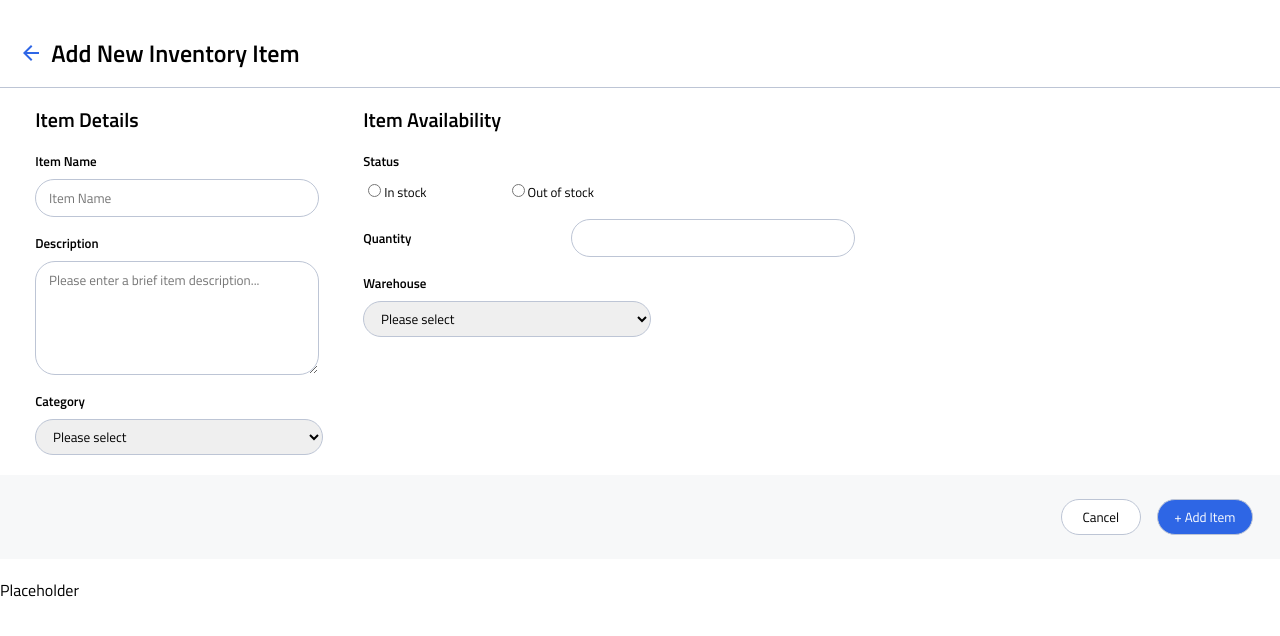
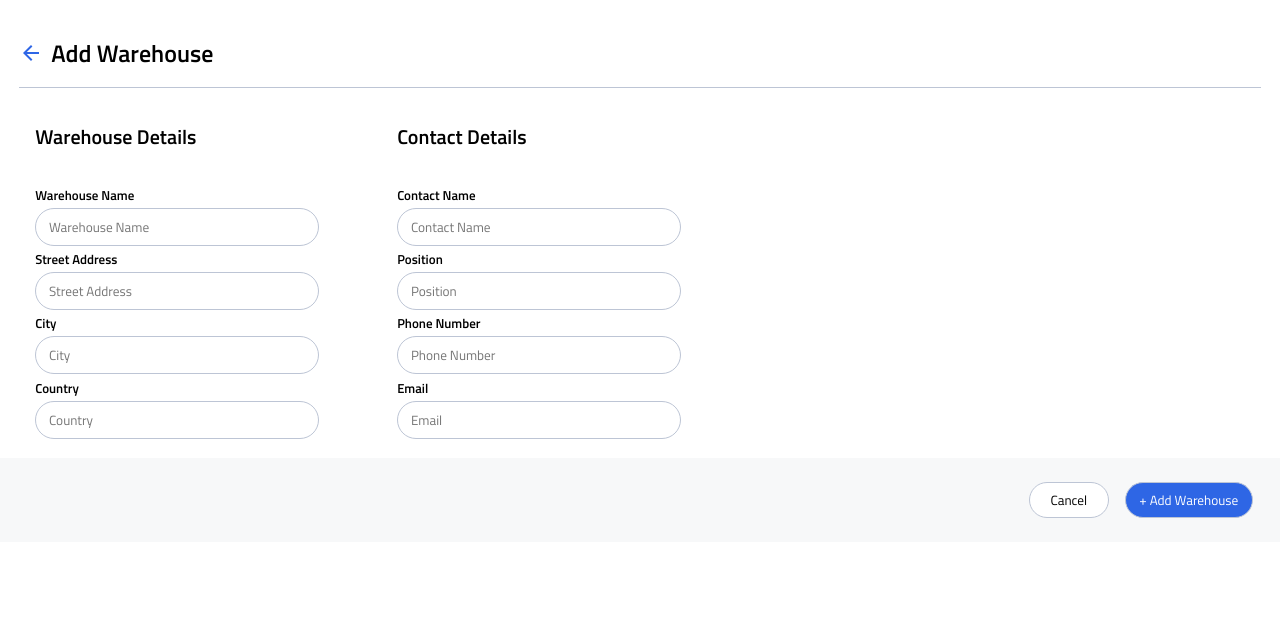
Before and after one commit to faizasidd/Instock, a React (Create React App) app: page /warehouse/add in a window 1280 px wide. Shown: the top 636 px of the page. Built offline with nearby package versions, Linux system fonts and the light colour scheme.

Commit message:
Connected get, post, put for warehouse and routed app to actual components for EditWarehouse, AddWarehouse, and AddInventoryItem

```diff
--- a/src/App.js
+++ b/src/App.js
@@ -11,18 +11,16 @@ import AddInventoryItem from "./components/AddInventoryItem/AddInventoryItem";
 function App() {
   return (
     <BrowserRouter>
-      <AddInventoryItem />
-
       <Switch>
         <Route path="/" exact component={Placeholder} />
         {/* <Route path="/warehouses" component={Placeholder} /> */}
+        <Route path="/warehouse/edit/:warehouseId" component={EditWarehouse} />
+        <Route path="/warehouse/add" component={AddWarehouse} />
         <Route path="/warehouse/:warehouseId" component={Placeholder} />
-        <Route path="/warehouse/edit/:warehouseId" component={Placeholder} />
-        <Route path="/warehouse/add" component={Placeholder} />
+        <Route path="/inventory/edit/:inventoryId" component={Placeholder} />
+        <Route path="/inventory/add" component={AddInventoryItem} />
+        <Route path="/inventory/:inventoryId" component={Placeholder} />
         <Route path="/inventory" component={Placeholder} />
-        <Route path="/inventory/:inventoryId" component={Placeholder} />
-        <Route path="/inventory/edit/:inventoryId" component={Placeholder} />
-        <Route path="/inventory/add" component={Placeholder} />
       </Switch>
     </BrowserRouter>
   );
--- a/src/components/AddWarehouse/AddWarehouse.js
+++ b/src/components/AddWarehouse/AddWarehouse.js
@@ -3,19 +3,28 @@ import "./AddWarehouse.scss";
 import arrowBack from "../../assets/icons/arrow_back-24px.svg";
 import WarehouseForm from "../WarehouseForm/WarehouseForm";
 import useForm from "../../utils/useForm";
+import axios from 'axios';
 
 const AddWarehouse = (props) => {
   const [warehouse, setWarehouse] = useState({
-    id: "",
-    name: "",
-    address: "",
-    city: "",
-    country: "",
-    contactName: "", //I flattened the contact part - this will have to be adjusted in the backend
-    contactPosition: "",
-    contactPhone: "",
-    contactEmail: "",
   });
+
+  const addWarehouse = (e) => {
+    e.preventDefault();
+    if (handleSubmit(e, warehouse)) {
+      axios
+        .post(
+          'http://localhost:8080/warehouses/',
+          warehouse,
+          {
+            "Content-Type": "application/json",
+          }
+        )
+        .then((response) => {
+          console.log(response);
+        });
+    }
+  };
   const { handleChange, values, errors, handleSubmit } = useForm();
   const handleInputChange = (e) => {
     handleChange(e);
@@ -40,7 +49,7 @@ const AddWarehouse = (props) => {
       <div className="add-warehouse__button-container">
         <button className="add-warehouse__button">Cancel</button>
         <button
-          onClick={(e) => handleSubmit(e, warehouse)}
+          onClick={addWarehouse}
           type="submit"
           value="submit"
           className="add-warehouse__button--save"
--- a/src/components/EditWarehouse/EditWarehouse.js
+++ b/src/components/EditWarehouse/EditWarehouse.js
@@ -1,35 +1,41 @@
-import React, { useState } from "react";
+import React, { useState, useEffect } from "react";
 import "./EditWarehouse.scss";
 import arrowBack from "../../assets/icons/arrow_back-24px.svg";
 import WarehouseForm from "../WarehouseForm/WarehouseForm";
 import useForm from "../../utils/useForm";
+import axios from "axios";
 
-const EditWarehouse = () => {
-  // const [warehouse, setWarehouse] = useState({
-  //   id: "5bf7bd6c-2b16-4129-bddc-9d37ff8539e9",
-  //   name: "Washington",
-  //   address: "33 Pearl Street SW",
-  //   city: "Washington",
-  //   country: "USA",
-  //   contact: {
-  //     name: "Greame Lyon",
-  //     position: "Warehouse Manager",
-  //     phone: "+1 (646) 123-1234",
-  //     email: "glyon@instock.com",
-  //   },
-  // });
+const EditWarehouse = (props) => {
+  const [warehouse, setWarehouse] = useState({});
 
-  const [warehouse, setWarehouse] = useState({
-    id: "5bf7bd6c-2b16-4129-bddc-9d37ff8539e9",
-    name: "Washington",
-    address: "33 Pearl Street SW",
-    city: "Washington",
-    country: "USA",
-    contactName: "Greame Lyon", //I flattened the contact part - this will have to be adjusted in the backend
-    contactPosition: "Manager",
-    contactPhone: "+1 (646) 123-1234",
-    contactEmail: "glyon@instock.com",
-  });
+  const fetchWarehouse = () => {
+    // axios.get(`http://localhost:8080/warehouses/${props.match.params.warehouseId}`)
+
+    axios.get("http://localhost:8080/warehouses").then((response) => {
+      setWarehouse(response.data[0]);
+    });
+  };
+
+  useEffect(() => {
+    fetchWarehouse();
+  }, []);
+
+  const updateFetchedWarehouse = (e) => {
+    e.preventDefault();
+    if (handleSubmit(e, warehouse)) {
+      axios
+        .put(
+          `http://localhost:8080/warehouses/${props.match.params.warehouseId}/edit`,
+          warehouse,
+          {
+            "Content-Type": "application/json",
+          }
+        )
+        .then((response) => {
+          console.log(response);
+        });
+    }
+  };
 
   const { handleChange, values, errors, handleSubmit } = useForm();
 
@@ -37,8 +43,6 @@ const EditWarehouse = () => {
     handleChange(e);
     setWarehouse({ ...warehouse, [e.target.name]: e.target.value });
   };
-
-  const isEnabled = errors.length === 0;
 
   return (
     <div className="edit-warehouse">
@@ -58,8 +62,7 @@ const EditWarehouse = () => {
       <div className="edit-warehouse__button-container">
         <button className="edit-warehouse__button">Cancel</button>
         <button
-          // disabled={!isEnabled}
-          onClick={(e) => handleSubmit(e, warehouse)}
+          onClick={updateFetchedWarehouse}
           type="submit"
           value="submit"
           className="edit-warehouse__button--save"
```
